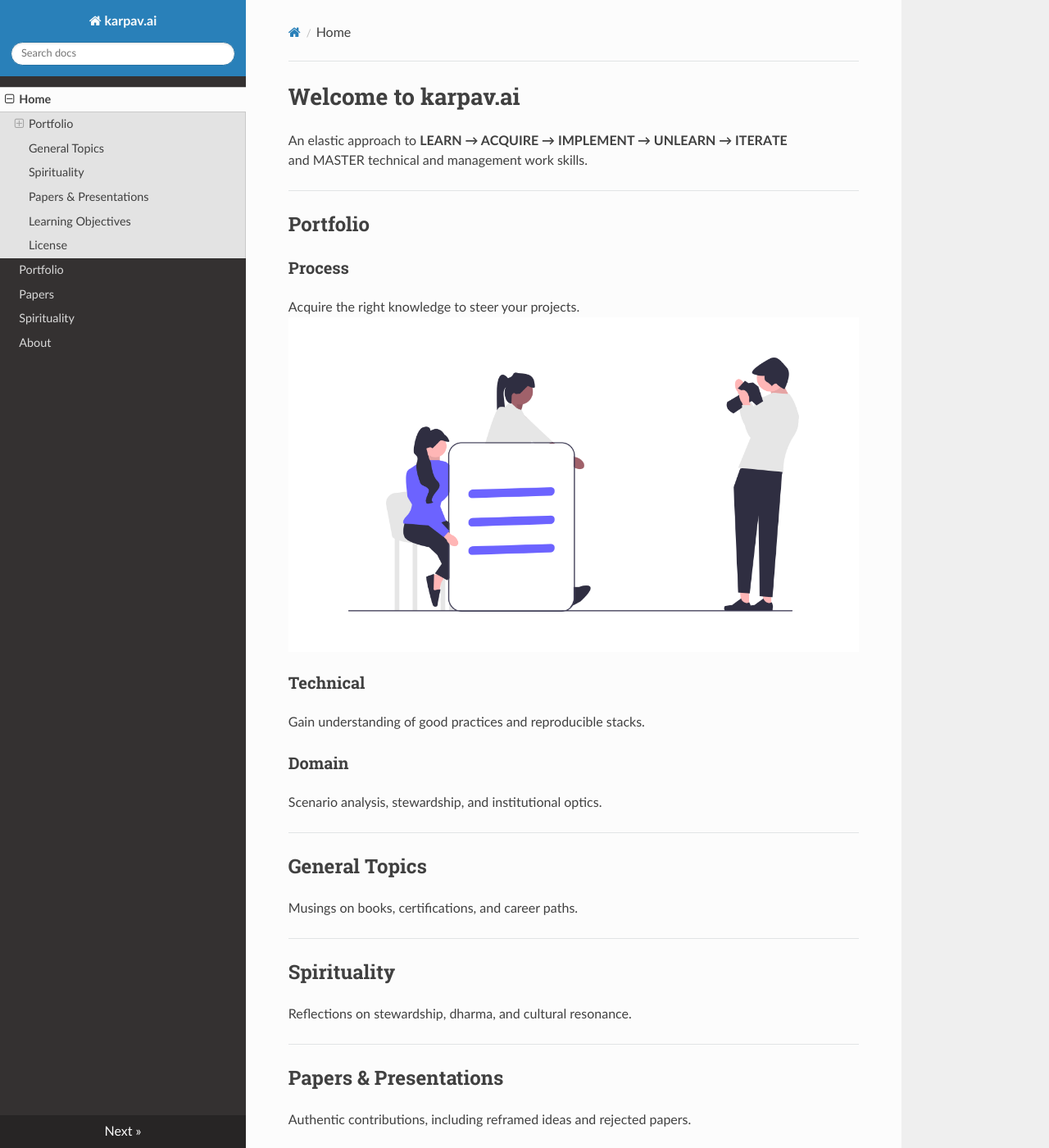
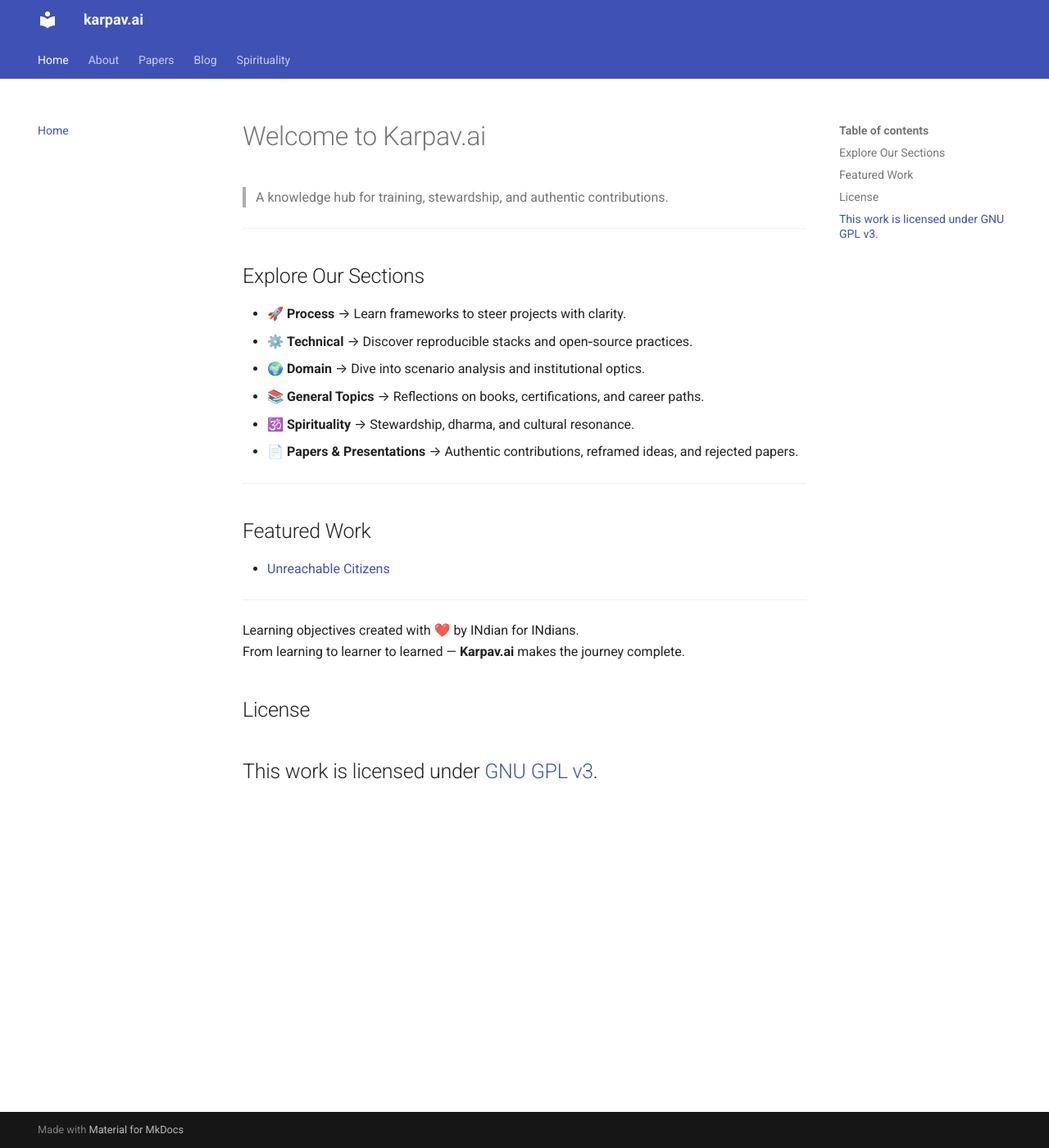
Before and after one commit to karpavai/karpavai.github.io, an MkDocs documentation site: the page built from docs/index.md, in a window 1280 px wide and 1400 px high. Shown: the whole window at 82% size. Built offline with MkDocs 1.6.1 and Material for MkDocs 9.7.7, drawn with Linux system fonts in a browser that asks for light colours; nearby versions of some CDN libraries; some of the changed text lies outside the part shown.

```diff
--- a/docs/index.md
+++ b/docs/index.md
@@ -1,44 +1,27 @@
-# Welcome to karpav.ai
+# Welcome to Karpav.ai
 
-An elastic approach to **LEARN → ACQUIRE → IMPLEMENT → UNLEARN → ITERATE**
-and MASTER technical and management work skills.
+> A knowledge hub for training, stewardship, and authentic contributions.
 
 ---
 
-## Portfolio
+## Explore Our Sections
 
-### Process
-Acquire the right knowledge to steer your projects.
-![Good Teamwork](assets/undraw_Good_team_re_hrvm.png)
-
-### Technical
-Gain understanding of good practices and reproducible stacks.
-
-### Domain
-Scenario analysis, stewardship, and institutional optics.
+- 🚀 **Process** → Learn frameworks to steer projects with clarity.
+- ⚙️ **Technical** → Discover reproducible stacks and open‑source practices.
+- 🌍 **Domain** → Dive into scenario analysis and institutional optics.
+- 📚 **General Topics** → Reflections on books, certifications, and career paths.
+- 🕉️ **Spirituality** → Stewardship, dharma, and cultural resonance.
+- 📄 **Papers & Presentations** → Authentic contributions, reframed ideas, and rejected papers.
 
 ---
 
-## General Topics
-Musings on books, certifications, and career paths.
+## Featured Work
+- [Unreachable Citizens](papers/Unreachable_Citizens/01_abstract_intro.md)
 
 ---
-
-## Spirituality
-Reflections on stewardship, dharma, and cultural resonance.
-
----
-
-## Papers & Presentations
-Authentic contributions, including reframed ideas and rejected papers.
-
----
-
-## Learning Objectives
-Learning objectives created ❤️ by INdian for INdians.
-**Karpav.ai** is for *Sarvajanik Shiksha*.
-
----
+Learning objectives created with ❤️  by INdian for INdians.
+From learning to learner to learned — **Karpav.ai**  makes the journey complete.
 
 ## License
 This work is licensed under [GNU GPL v3](https://www.gnu.org/licenses/gpl-3.0).
+---
--- a/mkdocs.yml
+++ b/mkdocs.yml
@@ -1,16 +1,55 @@
+# yaml-language-server: $schema=https://squidfunk.github.io/mkdocs-material/schema.json
 site_name: karpav.ai
+site_url: https://karpavai.github.io/
 site_description: Training and Development tutorials for Modern Software Engineers
 site_author: Vasudev Narayanan
 
 nav:
   - Home: index.md
-  - Portfolio: portfolio.md
-  - Papers: papers.md
+  - About: about.md
+  - Papers:
+      - Unreachable Citizens:
+          - Abstract & Introduction: papers/Unreachable_Citizens/01_abstract_intro.md
+          - Literature Gap & Typology: papers/Unreachable_Citizens/02_literature_typology.md
+          - Zone Categories: papers/Unreachable_Citizens/03_zone_categories.md
+          - Lifecycle Matrix: papers/Unreachable_Citizens/04_lifecycle_matrix.md
+          - Budgeting Logic: papers/Unreachable_Citizens/05_budgeting_logic.md
+          - FMEA & Methodology: papers/Unreachable_Citizens/06_fmea_methodology.md
+          - Institutional Feedback: papers/Unreachable_Citizens/07_institutional_feedback.md
+          - Case Vignettes & Discussion: papers/Unreachable_Citizens/08_case_vignettes_discussion.md
+          - Policy Recommendations: papers/Unreachable_Citizens/09_policy_recommendations.md
+          - Redesign & Conclusion: papers/Unreachable_Citizens/10_redesign_conclusion.md
+  - Blog:
+      - Blog Index: blog/index.md
+      - Technical: posts/technical/technical.md
+      - Process: posts/process/process.md
+      - Domain: posts/domain/domain.md
   - Spirituality: spirituality.md
-  - About: about.md
 
 theme:
-  name: readthedocs
+  name: material
+  font:
+   text: Roboto
+   code: Roboto Mono
+  palette:
+    - scheme: default
+      primary: indigo
+      accent: indigo
+    - scheme: slate
+      primary: indigo
+      accent: indigo
+
+  features:
+    - navigation.tabs
+    - navigation.sections
+    - content.code.copy
+    - search.suggest
+    - search.highlight
 
 plugins:
-  - search
+  - blog
+
+markdown_extensions:
+  - admonition
+  - pymdownx.details
+  - pymdownx.superfences
```
Also changed, not shown: docs/about.md (+51 -0 lines), docs/blog/index.md (added, +1 -0 lines), docs/papers/Unreachable_Citizens/01_abstract_intro.md (added, +46 -0 lines), docs/papers/Unreachable_Citizens/02_literature_typology.md (added, +36 -0 lines), docs/papers/Unreachable_Citizens/03_zone_categories.md (added, +48 -0 lines), docs/papers/Unreachable_Citizens/04_lifecycle_matrix.md (added, +45 -0 lines), docs/papers/Unreachable_Citizens/05_budgeting_logic.md (added, +48 -0 lines), docs/papers/Unreachable_Citizens/06_fmea_methodology.md (added, +56 -0 lines), docs/papers/Unreachable_Citizens/07_institutional_feedback.md (added, +42 -0 lines), docs/papers/Unreachable_Citizens/08_case_vignettes_discussion.md (added, +56 -0 lines), docs/papers/Unreachable_Citizens/09_policy_recommendations.md (added, +51 -0 lines), docs/papers/Unreachable_Citizens/10_redesign_conclusion.md (added, +48 -0 lines).
